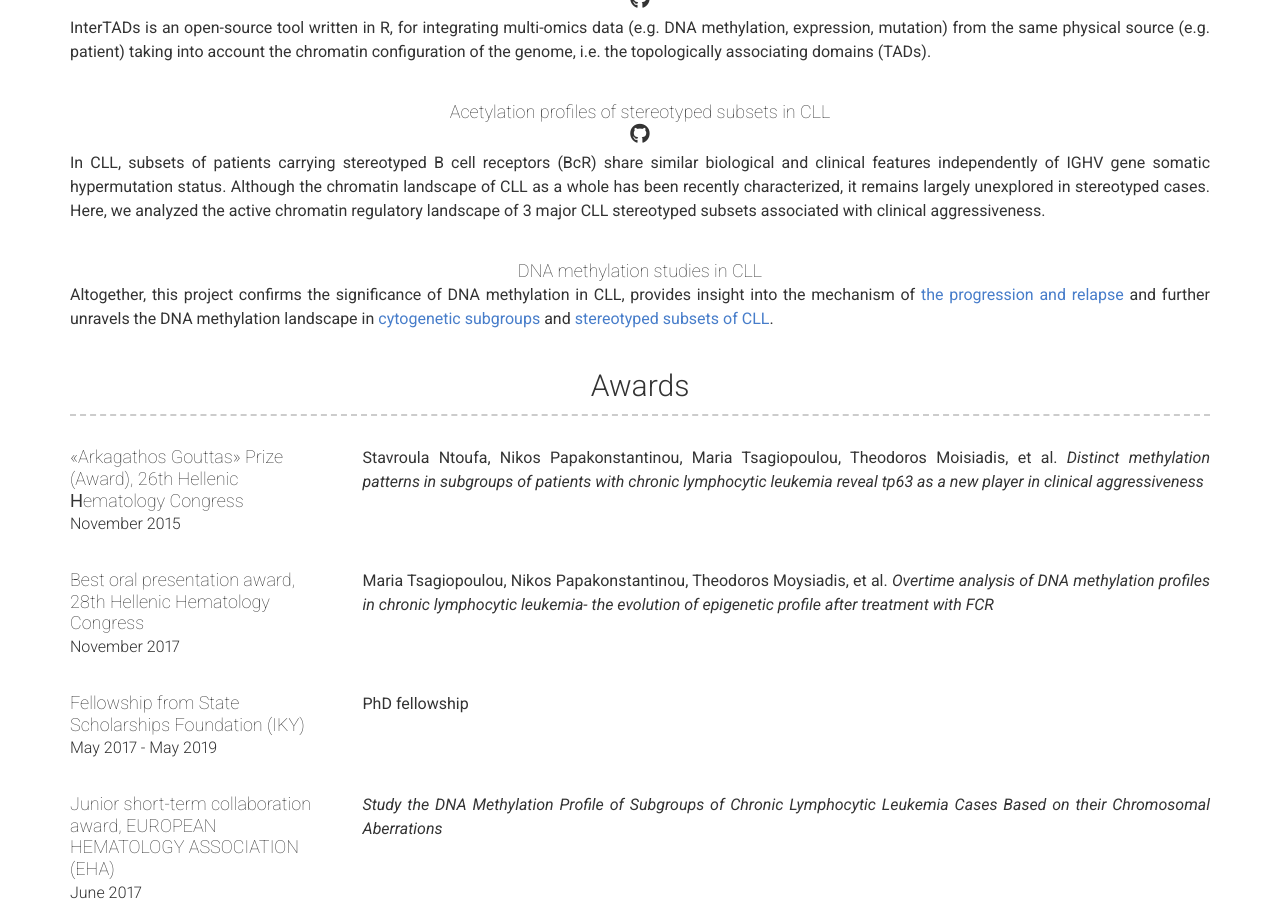
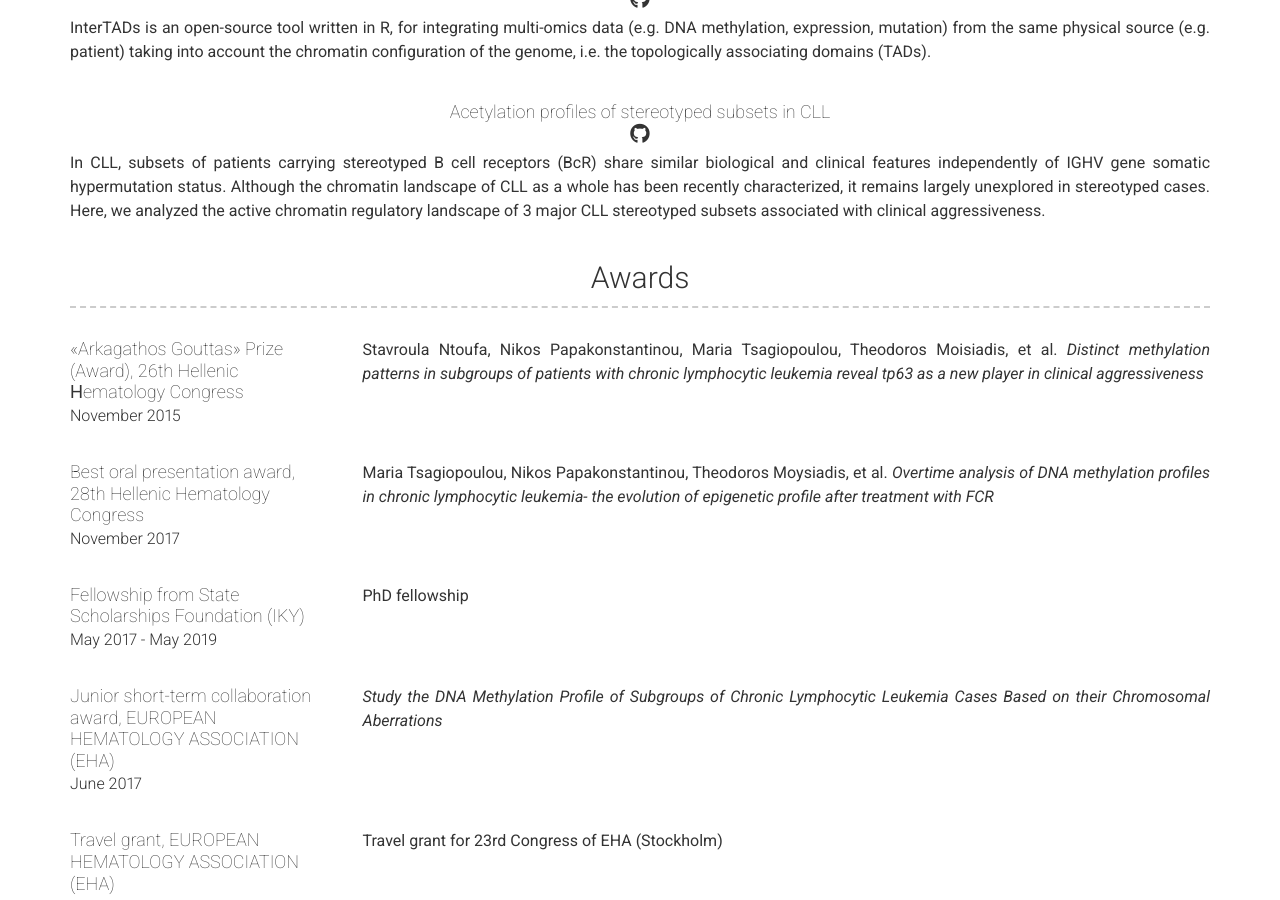
Before and after one commit to MariaTsayo/MariaTsayo.github.io, a Jekyll site: the page built from index.md, in a window 1280 px wide and 900 px high, scrolled down 1043 px. Built offline with Jekyll 4.4.1, drawn with Linux system fonts in a browser that asks for light colours; nearby versions of some CDN libraries.

Commit message:
Update projects.yml

```diff
--- a/_data/projects.yml
+++ b/_data/projects.yml
@@ -27,13 +27,3 @@
     In CLL, subsets of patients carrying stereotyped B cell receptors (BcR) share similar biological and clinical features independently of
     IGHV gene somatic hypermutation status. Although the chromatin landscape of CLL as a whole has been recently characterized, it remains
     largely unexplored in stereotyped cases. Here, we analyzed the active chromatin regulatory landscape of 3 major CLL stereotyped subsets associated with clinical aggressiveness.
-- layout: top-middle
-  name: DNA methylation studies in CLL
-  #link: http://www.haematologica.org/content/early/2020/02/21/haematol.2019.240721
-  #github: https://github.com/MariaTsayo/consensusTable_MACS2
-  #quote: >
-  #  Short overview of the project (optional)
-  description: | # this will include new lines to allow paragraphs
-    Altogether, this project confirms the significance of DNA methylation in CLL,
-    provides insight into the mechanism of [the progression and relapse](https://clinicalepigeneticsjournal.biomedcentral.com/articles/10.1186/s13148-019-0783-1) and further unravels
-    the DNA methylation landscape in [cytogenetic subgroups](http://www.haematologica.org/content/early/2020/02/21/haematol.2019.240721) and [stereotyped subsets of CLL](https://onlinelibrary.wiley.com/doi/full/10.1002/ijc.31999).
```
